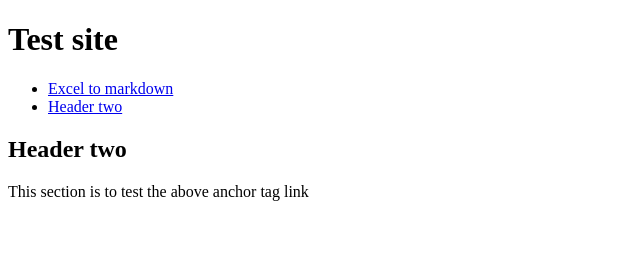
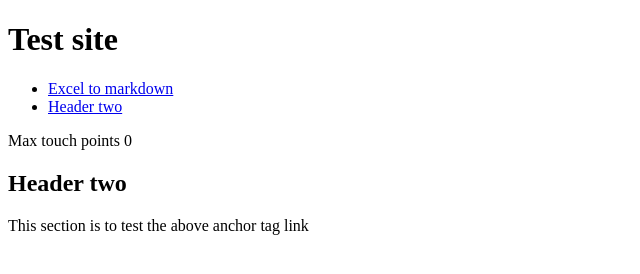
Before and after one commit to scottwmaxwell/productivity, a plain HTML site: page test.html in a window 1280 px wide. Shown: the whole page, without its empty margins (0-640 px from the left). Drawn offline with Linux system fonts and the light colour scheme.

Commit message:
Added max touch points to test page

```diff
--- a/test.html
+++ b/test.html
@@ -12,7 +12,12 @@
         <li><a href="#header-2">Header two</a></li>
     </ul>
 
+    <p>Max touch points <span id="max-touch-points"></span></p>
+
     <h2 id="header-2">Header two</h2>
     <p>This section is to test the above anchor tag link</p>
 </body>
+    <script>
+        document.getElementById("max-touch-points").innerText = navigator.maxTouchPoints;
+    </script>
 </html>
```
